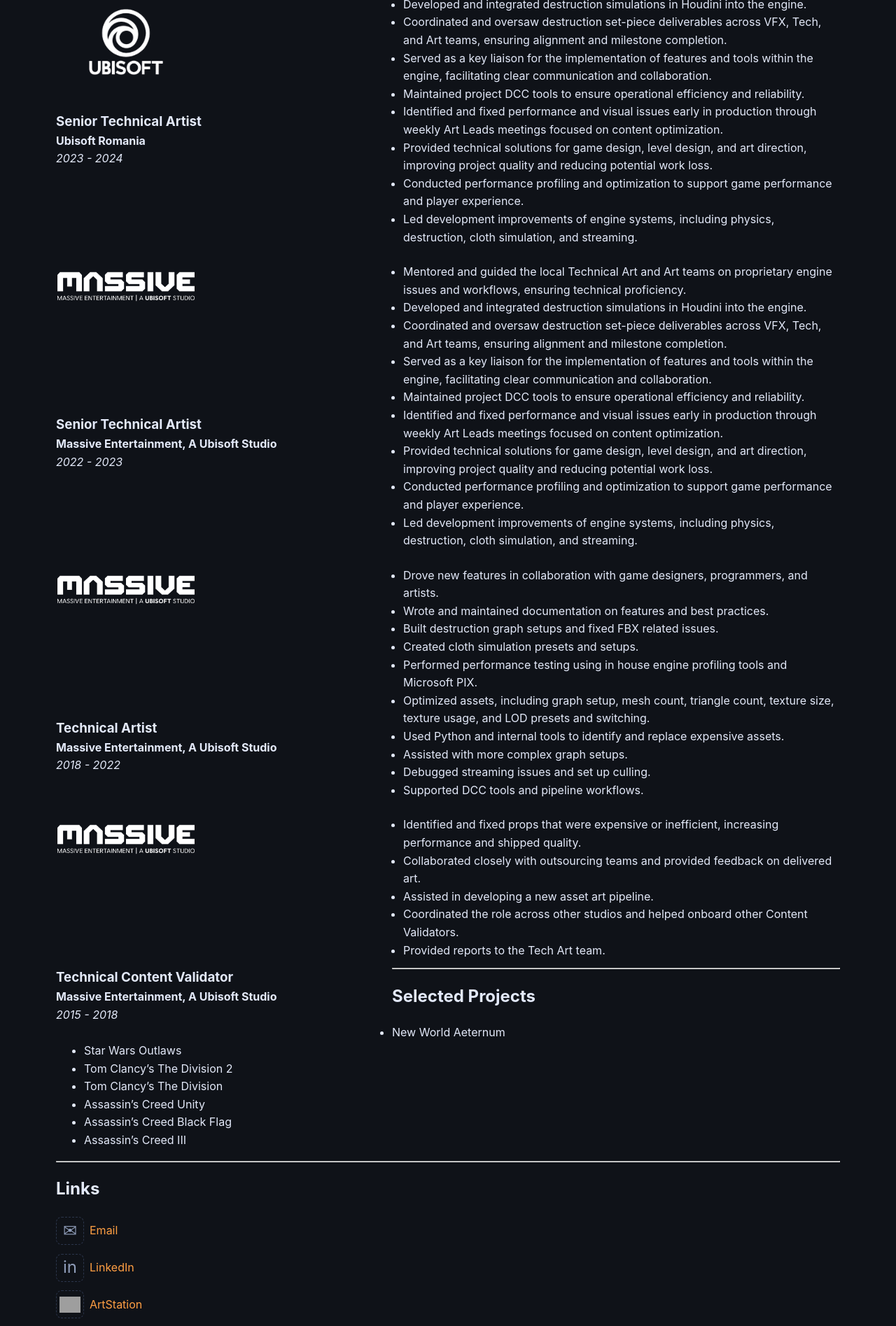
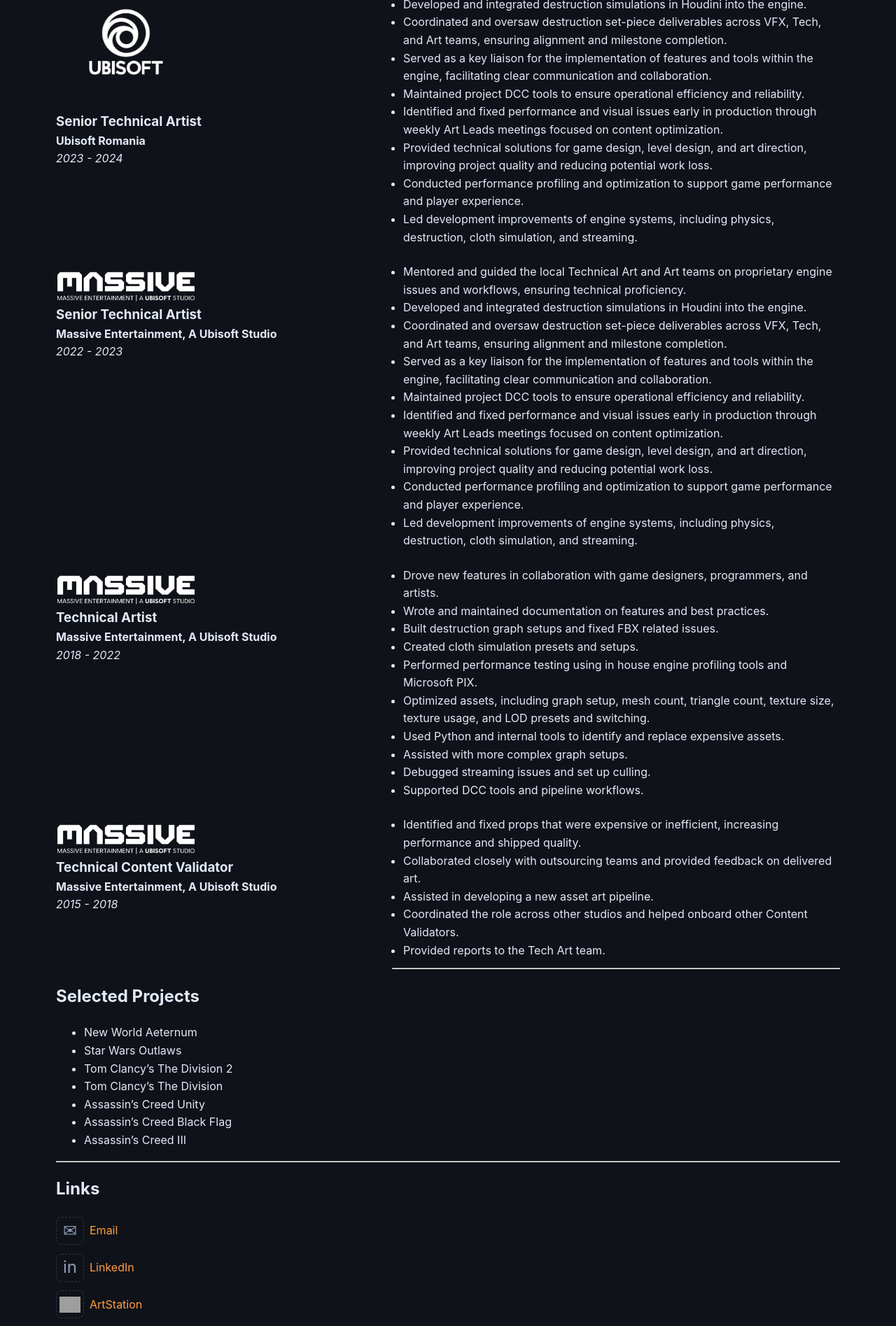
Before and after one commit to ianistor/ian_mywebsite, a Jekyll site: the page built from cv/index.md, in a window 1280 px wide. Shown: the part 1454-3349 px from the top of the page at 70% size. Built offline with Jekyll 4.4.1, drawn with Linux system fonts in a browser that asks for light colours; nearby versions of some CDN libraries; grey boxes are pictures that could not be loaded.

Commit message:
Refine Massive CV logo sizing to remove remaining gap

```diff
--- a/assets/css/style.css
+++ b/assets/css/style.css
@@ -1506,3 +1506,10 @@
   max-height: 200px;
   object-position: center top;
 }
+
+.experience-head .company-logo-massive {
+  width: 200px !important;
+  height: auto !important;
+  min-height: 0;
+  max-height: 92px;
+}
--- a/cv/index.md
+++ b/cv/index.md
@@ -95,7 +95,7 @@
 - Led development improvements of engine systems, including physics, destruction, cloth simulation, and streaming.
 
 <div class="experience-head">
-  <img src="{{ '/assets/images/companieslogos/msv_logo.png' | relative_url }}" alt="Massive Entertainment logo" class="company-logo-inline">
+  <img src="{{ '/assets/images/companieslogos/msv_logo.png' | relative_url }}" alt="Massive Entertainment logo" class="company-logo-inline company-logo-massive">
   <div class="experience-head-copy">
     <h3>Senior Technical Artist</h3>
     <p><strong>Massive Entertainment, A Ubisoft Studio</strong></p>
@@ -114,7 +114,7 @@
 - Led development improvements of engine systems, including physics, destruction, cloth simulation, and streaming.
 
 <div class="experience-head">
-  <img src="{{ '/assets/images/companieslogos/msv_logo.png' | relative_url }}" alt="Massive Entertainment logo" class="company-logo-inline">
+  <img src="{{ '/assets/images/companieslogos/msv_logo.png' | relative_url }}" alt="Massive Entertainment logo" class="company-logo-inline company-logo-massive">
   <div class="experience-head-copy">
     <h3>Technical Artist</h3>
     <p><strong>Massive Entertainment, A Ubisoft Studio</strong></p>
@@ -134,7 +134,7 @@
 - Supported DCC tools and pipeline workflows.
 
 <div class="experience-head">
-  <img src="{{ '/assets/images/companieslogos/msv_logo.png' | relative_url }}" alt="Massive Entertainment logo" class="company-logo-inline">
+  <img src="{{ '/assets/images/companieslogos/msv_logo.png' | relative_url }}" alt="Massive Entertainment logo" class="company-logo-inline company-logo-massive">
   <div class="experience-head-copy">
     <h3>Technical Content Validator</h3>
     <p><strong>Massive Entertainment, A Ubisoft Studio</strong></p>
```
